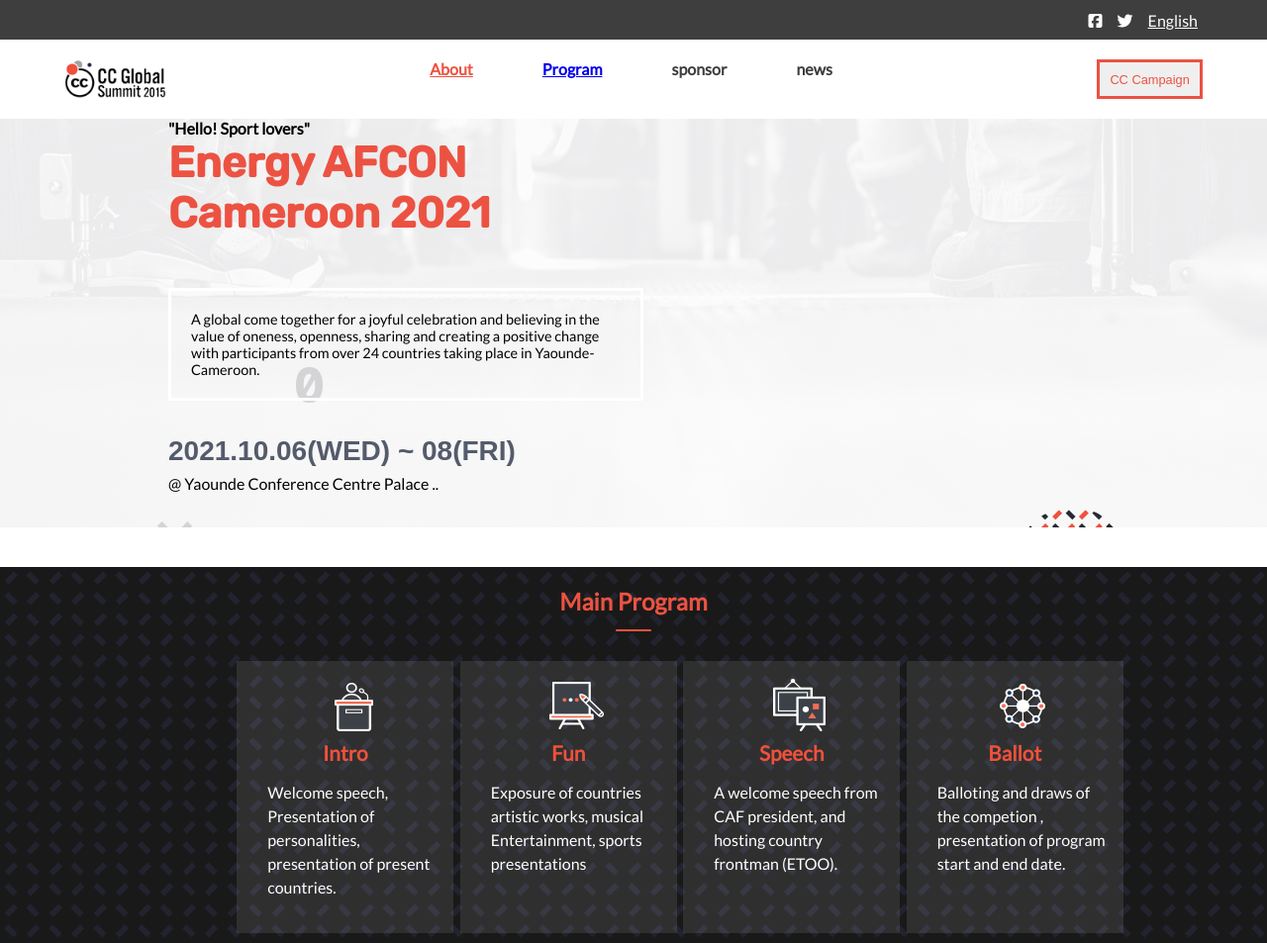
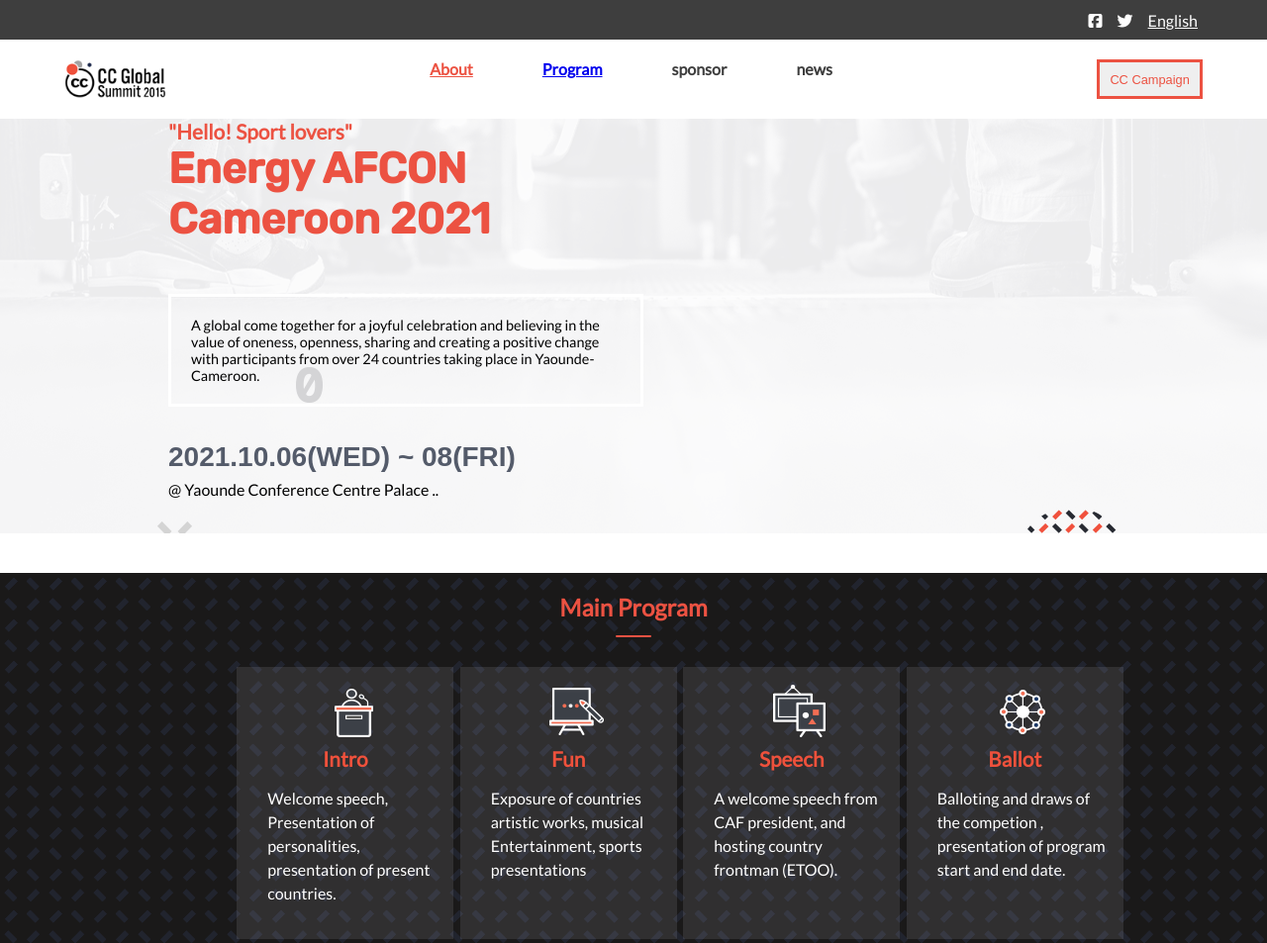
Before and after one commit to tufoinnkuo10/Capstone-1, a website: page index.html in a window 1280 px wide. Shown: the top 953 px of the page at 99% size. Drawn offline with Linux system fonts and the light colour scheme.

Commit message:
modify css

```diff
--- a/style.css
+++ b/style.css
@@ -66,7 +66,7 @@
   padding-bottom: 30px;
 }
 
-s .heading1 {
+.heading1 {
   font-size: 1.3rem;
   font-family: 'lato', sans-serif;
   color: #ec5242;
```
